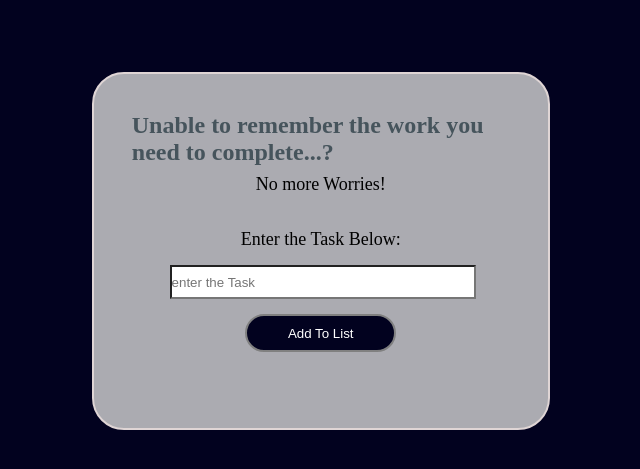
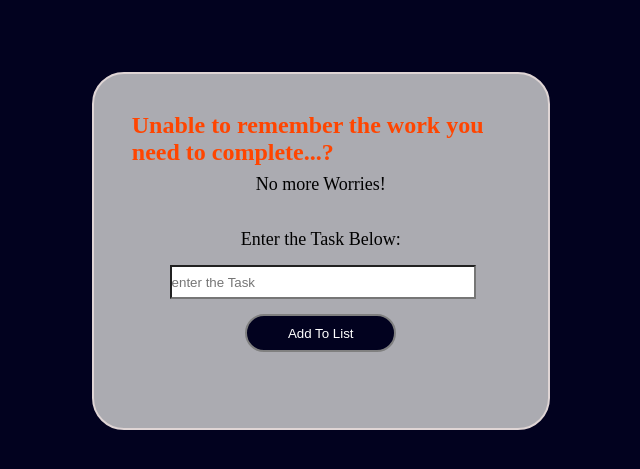
Before and after one commit to madhava231205/task2, a plain HTML site: page index.html in a window 1280 px wide. Shown: the part 55-524 px from the top of the page, without its empty margins (356-996 px from the left). Drawn offline with Linux system fonts and the light colour scheme.

Commit message:
Update style.css

```diff
--- a/style.css
+++ b/style.css
@@ -25,7 +25,7 @@ nav{
     padding:1cm;
 }
 .container h2{
-    color:#46545c;
+    color:orangered;
 
 }
 .container p{
```
